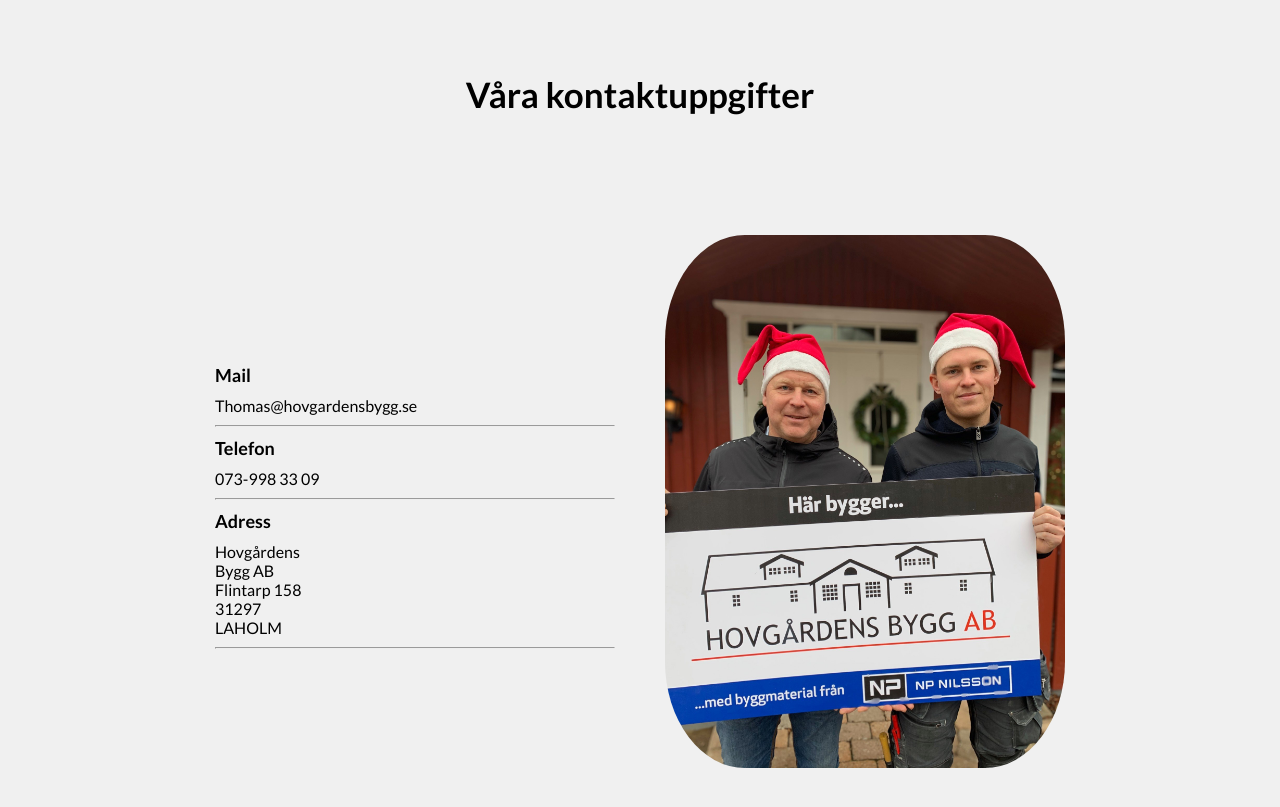
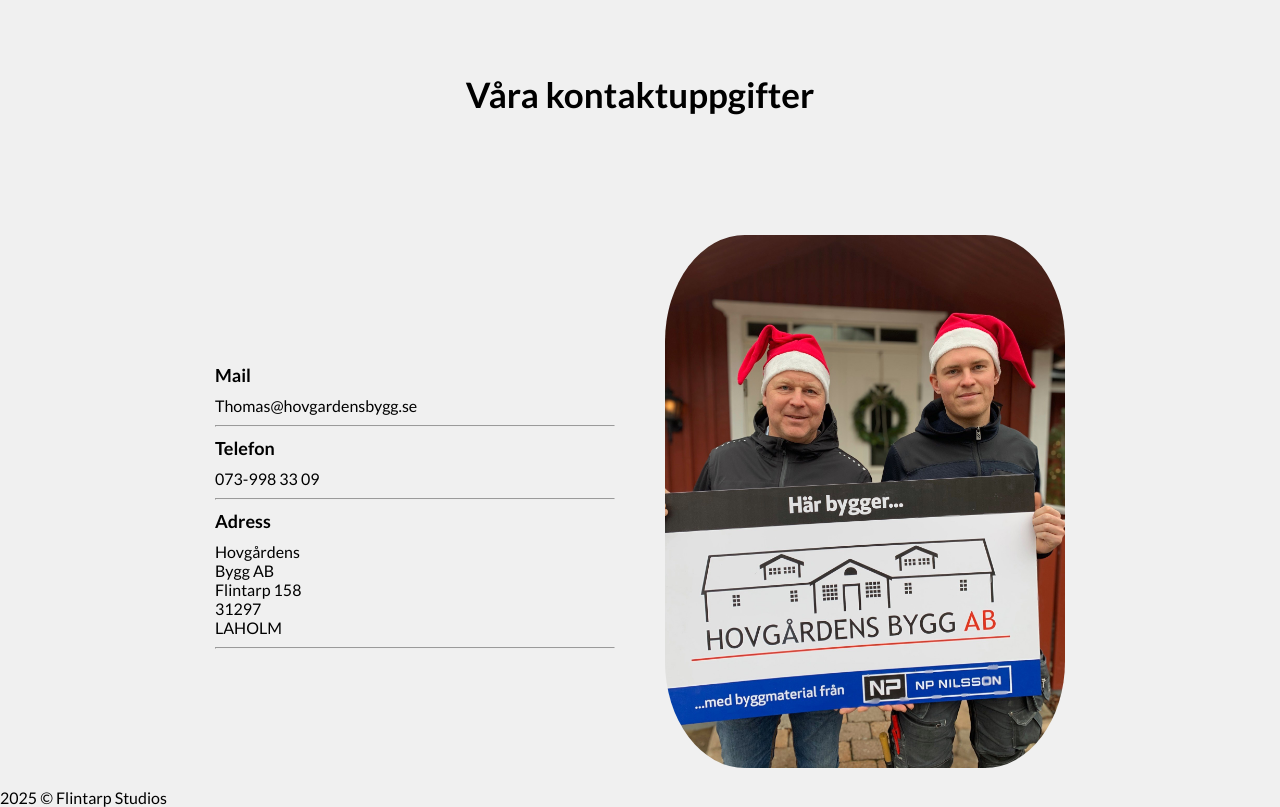
Before and after one commit to AlbinLund/Hovgardens-bygg, a plain HTML site: page Index.html in a window 1280 px wide. Shown: the part 1976-2783 px from the top of the page. Drawn offline with Linux system fonts and the light colour scheme.

Commit message:
Update Index.html

```diff
--- a/Index.html
+++ b/Index.html
@@ -23,7 +23,6 @@
 
         <nav class="navbar">
           <ul class="ul-navbar">
-            <li><a class="nav-link" href="#">Startsida</a></li>
             <li><a class="nav-link" href="#Tjänster">Tjänster</a></li>
             <li><a class="nav-link" href="#Om-oss">Om oss</a></li>
             <li><a class="nav-link" href="#Kontakt">Kontakt</a></li>
@@ -131,7 +130,11 @@
           <img src="Hovgården_jul.jpg" alt="Hovgårdens historia" id="img-historia2">
         </div>
       </section>
-
+      <footer>
+        <p>
+          2025 © Flintarp Studios
+        </p>
+      </footer>
         </body>
     </div>
 </html>
```
